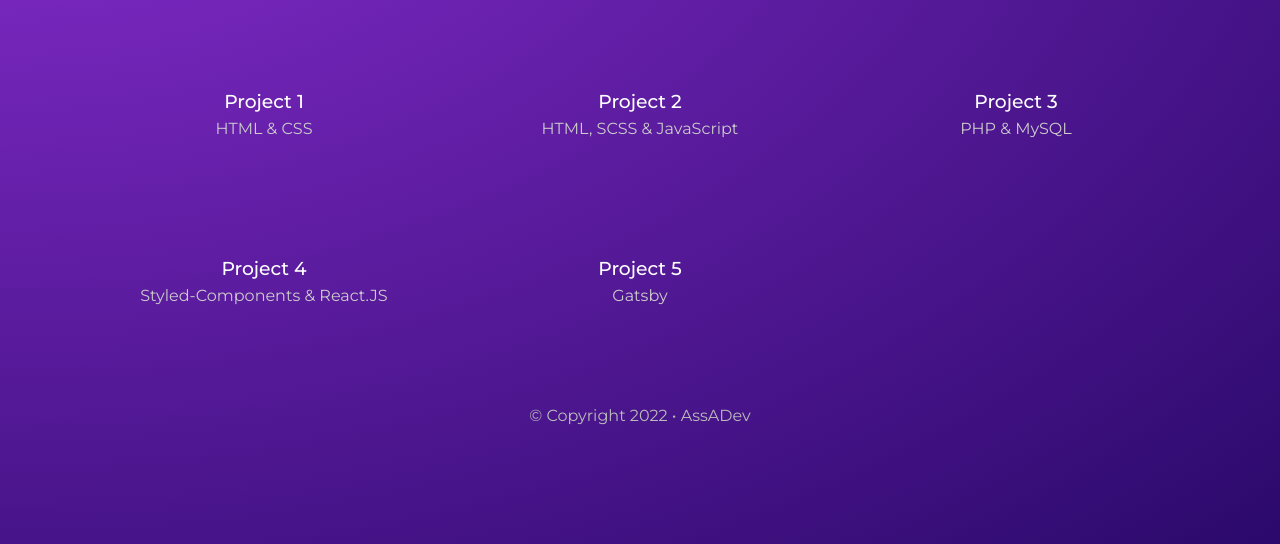
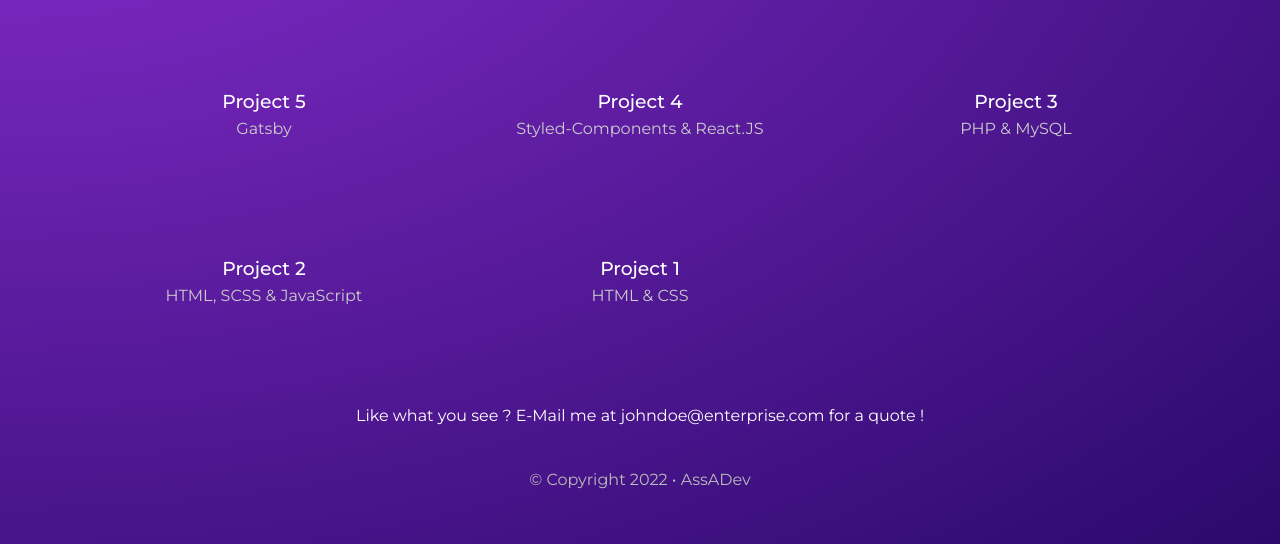
Before and after one commit to AssADev/Gatsby-Blog_Testing, a Gatsby site in the folder gatsby-blog-testing/: page /projects in a window 1280 px wide. Shown: the part 256-800 px from the top of the page. Built offline with nearby package versions, Linux system fonts and the light colour scheme; Gatsby itself is replaced by a stand-in of ours.

Commit message:
Projects generation

```diff
--- a/gatsby-blog-testing/gatsby-config.js
+++ b/gatsby-blog-testing/gatsby-config.js
@@ -20,5 +20,6 @@ module.exports = {
         title: `Blog Testing`,
         description: `A simple blog built with Gatsby`,
         copyright: `This website is copyright © 2020 by AssADev`,
+        contact: "johndoe@enterprise.com",
     },
 }
--- a/gatsby-blog-testing/src/pages/projects/index.jsx
+++ b/gatsby-blog-testing/src/pages/projects/index.jsx
@@ -4,7 +4,8 @@ import * as styles from "../../styles/projects.module.css"
 import { graphql, Link } from "gatsby"
 
 const Projects = ({ data }) => {
-    const projects = data.allMarkdownRemark.nodes
+    const projects = data.projects.nodes
+    const contact = data.contact.siteMetadata.contact
 
     return (
         <Layout>
@@ -24,6 +25,7 @@ const Projects = ({ data }) => {
                         </Link>
                     ))}
                 </div>
+                <p>Like what you see ? E-Mail me at {contact} for a quote !</p>
             </div>
         </Layout>
     )
@@ -34,7 +36,9 @@ export default Projects
 // Query :
 export const data = graphql`
     query ProjectsPage {
-        allMarkdownRemark {
+        projects: allMarkdownRemark(
+            sort: { order: DESC, fields: frontmatter___date }
+        ) {
             nodes {
                 frontmatter {
                     title
@@ -44,5 +48,10 @@ export const data = graphql`
                 id
             }
         }
+        contact: site {
+            siteMetadata {
+                contact
+            }
+        }
     }
 `
--- a/gatsby-blog-testing/src/projects/project-1.md
+++ b/gatsby-blog-testing/src/projects/project-1.md
@@ -2,6 +2,7 @@
 title: Project 1
 stack: HTML & CSS
 slug: project-1
+date: 2022-01-03T00:00:00+00:00
 ---
 
 # Project 1
--- a/gatsby-blog-testing/src/projects/project-2.md
+++ b/gatsby-blog-testing/src/projects/project-2.md
@@ -2,6 +2,7 @@
 title: Project 2
 stack: HTML, SCSS & JavaScript
 slug: project-2
+date: 2022-01-06T00:00:00+00:00
 ---
 
 # Project 2
--- a/gatsby-blog-testing/src/projects/project-3.md
+++ b/gatsby-blog-testing/src/projects/project-3.md
@@ -2,6 +2,7 @@
 title: Project 3
 stack: PHP & MySQL
 slug: project-3
+date: 2022-01-13T00:00:00+00:00
 ---
 
 # Project 3
--- a/gatsby-blog-testing/src/projects/project-4.md
+++ b/gatsby-blog-testing/src/projects/project-4.md
@@ -2,6 +2,7 @@
 title: Project 4
 stack: Styled-Components & React.JS
 slug: project-4
+date: 2022-01-14T00:00:00+00:00
 ---
 
 # Project 4
--- a/gatsby-blog-testing/src/projects/project-5.md
+++ b/gatsby-blog-testing/src/projects/project-5.md
@@ -2,6 +2,7 @@
 title: Project 5
 stack: Gatsby
 slug: project-5
+date: 2022-01-19T00:00:00+00:00
 ---
 
 # Project 5
```
Also changed, not shown: gatsby-blog-testing/src/pages/index.jsx (+6 -2 lines).
